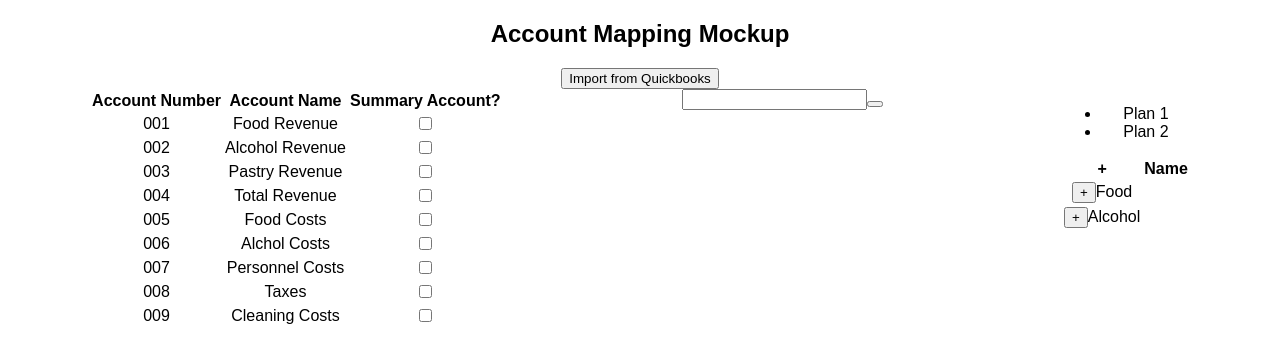
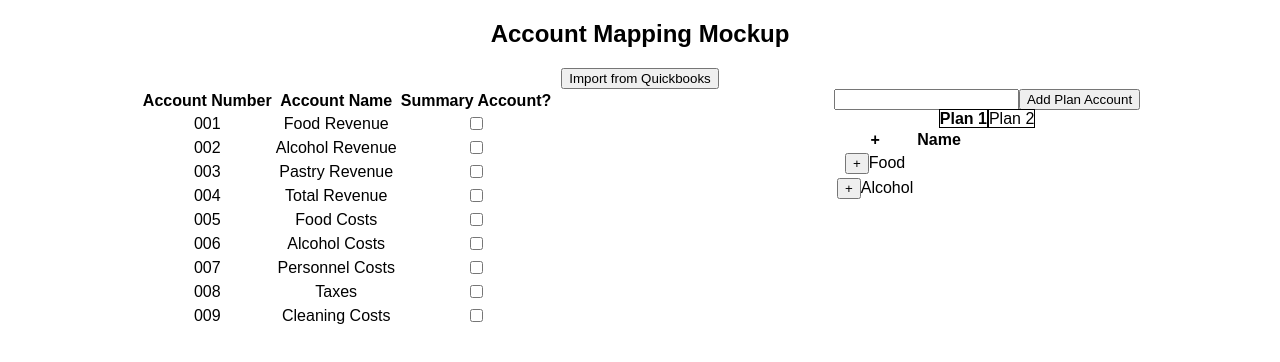
Before and after one commit to patwalls/account-mapping-react, a React (Create React App) app: page / in a window 1280 px wide. Shown: the top 362 px of the page. Built offline with nearby package versions, Linux system fonts and the light colour scheme.

Commit message:
Change current plan and modify at plan level

```diff
--- a/src/AddPlanAccount.js
+++ b/src/AddPlanAccount.js
@@ -13,15 +13,14 @@ class AddPlanAccount extends Component {
     this.setState({input: e.target.value});
   }
   handleAddPlanAccount() {
-    this.props.addPlanAccount(this.state.input);
+    this.props.addPlanAccount(this.state.input, this.props.currentPlan);
     this.setState({input: ''});
   }
   render() {
-    console.log(this.state.input);
     return (
       <div>
         <input onChange={this.handleChange} value={this.state.input}/>
-        <button onClick={this.handleAddPlanAccount}></button>
+        <button onClick={this.handleAddPlanAccount}>Add Plan Account</button>
       </div>
     )
   }
--- a/src/App.css
+++ b/src/App.css
@@ -22,3 +22,16 @@
   from { transform: rotate(0deg); }
   to { transform: rotate(360deg); }
 }
+
+.plan {
+  border: 1px solid black;
+}
+
+.plan.current {
+  font-weight: bold;
+}
+
+.sub-accounts {
+  display: flex;
+  flex-direction: column;
+}
--- a/src/App.js
+++ b/src/App.js
@@ -14,21 +14,33 @@ class App extends Component {
         '003': ['Pastry Revenue'],
         '004': ['Total Revenue'],
         '005': ['Food Costs'],
-        '006': ['Alchol Costs'],
+        '006': ['Alcohol Costs'],
         '007': ['Personnel Costs'],
         '008': ['Taxes'],
         '009': ['Cleaning Costs']
       },
       planAccounts: {
-        'Food':['001','003'],
-        'Alcohol':[]
-      }
+        'Plan 1': {
+          'Food': ['001','003'],
+          'Alcohol': []
+        },
+        'Plan 2': {
+          'Food & Bev': ['001','003'],
+          'Taxes': []
+        }
+      },
+      plans: ['Plan 1','Plan 2'],
+      currentPlan: 'Plan 1'
     }
     this.addPlanAccount = this.addPlanAccount.bind(this);
+    this.changeCurrentPlan = this.changeCurrentPlan.bind(this);
   }
-  addPlanAccount(account) {
-    this.state.planAccounts[account] = [];
+  addPlanAccount(account, plan) {
+    this.state.planAccounts[plan][account] = [];
     this.setState({ planAccounts: this.state.planAccounts });
+  }
+  changeCurrentPlan(plan) {
+    this.setState({currentPlan: plan});
   }
   render() {
     return (
@@ -36,12 +48,20 @@ class App extends Component {
         <h2>Account Mapping Mockup</h2>
         <button>Import from Quickbooks</button>
         <div className='main-window'>
-          <RawAccountList accounts={this.state.accounts} />
-          <AddPlanAccount
-            addPlanAccount={this.addPlanAccount}/>
-          <Plans
-            planAccounts={this.state.planAccounts}
-            rawAccounts={this.state.accounts}/>
+          <div className='left-side'>
+            <RawAccountList accounts={this.state.accounts} />
+          </div>
+          <div className='right-side'>
+            <AddPlanAccount
+              addPlanAccount={this.addPlanAccount}
+              currentPlan={this.state.currentPlan}/>
+            <Plans
+              planAccounts={this.state.planAccounts}
+              rawAccounts={this.state.accounts}
+              plans={this.state.plans}
+              currentPlan={this.state.currentPlan}
+              changeCurrentPlan={this.changeCurrentPlan}/>
+          </div>
         </div>
       </div>
     );
--- a/src/Plan.js
+++ b/src/Plan.js
@@ -2,9 +2,23 @@ import React, { Component } from 'react';
 import './App.css';
 
 class Plan extends Component {
+  constructor(props) {
+    super(props);
+    this.changePlan = this.changePlan.bind(this);
+  }
+  changePlan() {
+    this.props.changeCurrentPlan(this.props.plan);
+  }
+  isCurrentPlan() {
+    if (this.props.currentPlan == this.props.plan) {
+      return 'plan current';
+    } else {
+      return 'plan';
+    }
+  }
   render() {
     return (
-      <span>
+      <span className={this.isCurrentPlan()} onClick={this.changePlan}>
       {this.props.plan}
       </span>
     )
--- a/src/PlanAccountList.js
+++ b/src/PlanAccountList.js
@@ -15,10 +15,10 @@ class PlanAccountList extends Component {
         </thead>
         <tbody>
           {
-            Object.keys(this.props.planAccounts).map(function(account,idx) {
+            Object.keys(this.props.planAccounts[this.props.currentPlan]).map(function(account,idx) {
               return <PlanAccount
                         accountName={account}
-                        subAccounts={this.props.planAccounts[account]}
+                        subAccounts={this.props.planAccounts[this.props.currentPlan][account]}
                         rawAccounts={this.props.rawAccounts}
                         key={idx}/>;
             }, this)
--- a/src/PlansList.js
+++ b/src/PlansList.js
@@ -4,17 +4,17 @@ import './App.css';
 
 class PlansList extends Component {
   render() {
-    console.log(this.props.plans)
     return (
-      <ul>
-      {
-        this.props.plans.map(function(plan,idx) {
-          return <li>
-                    <Plan plan={plan}/>
-                  </li>;
-        }, this)
-      }
-      </ul>
+      <div className='plans'>
+        {
+          this.props.plans.map(function(plan,idx) {
+            return <Plan
+                    plan={plan}
+                    currentPlan={this.props.currentPlan}
+                    changeCurrentPlan={this.props.changeCurrentPlan}/>;
+          }, this)
+        }
+      </div>
     )
   }
 }
--- a/src/SubAccount.js
+++ b/src/SubAccount.js
@@ -4,9 +4,9 @@ import './App.css';
 class SubAccount extends Component {
   render() {
     return (
-      <li>
+      <span>
         {this.props.accountNum} - {this.props.accountName}
-      </li>
+      </span>
     )
   }
 }
--- a/src/SubAccountList.js
+++ b/src/SubAccountList.js
@@ -5,7 +5,7 @@ import './App.css';
 class SubAccountList extends Component {
   render() {
     return (
-      <ul>
+      <div className='sub-accounts'>
         {
           Object.keys(this.props.rawAccounts).map(function(account,idx) {
             if (this.props.subAccounts.includes(account)) {
@@ -18,7 +18,7 @@ class SubAccountList extends Component {
             }
           }, this)
         }
-      </ul>
+      </div>
     )
   }
 }
--- a/src/plans.js
+++ b/src/plans.js
@@ -4,27 +4,17 @@ import PlansList from './PlansList.js';
 import './App.css';
 
 class Plans extends Component {
-  constructor(props) {
-    super(props);
-    this.state = {
-      plans: ['Plan 1','Plan 2'],
-      currentPlan: 'Plan 1'
-    }
-    this.changeCurrentPlan = this.changeCurrentPlan.bind(this);
-  }
-  changeCurrentPlan(plan) {
-    this.setState({currentPlan: plan})
-  }
   render() {
     return (
       <div>
         <PlansList
-          plans={this.state.plans}
-          changeCurrentPlan={this.changeCurrentPlan}/>
+          plans={this.props.plans}
+          currentPlan={this.props.currentPlan}
+          changeCurrentPlan={this.props.changeCurrentPlan}/>
         <PlanAccountList
           planAccounts={this.props.planAccounts}
           rawAccounts={this.props.rawAccounts}
-          currentPlan={this.state.currentPlan}/>
+          currentPlan={this.props.currentPlan}/>
       </div>
     );
   }
```
